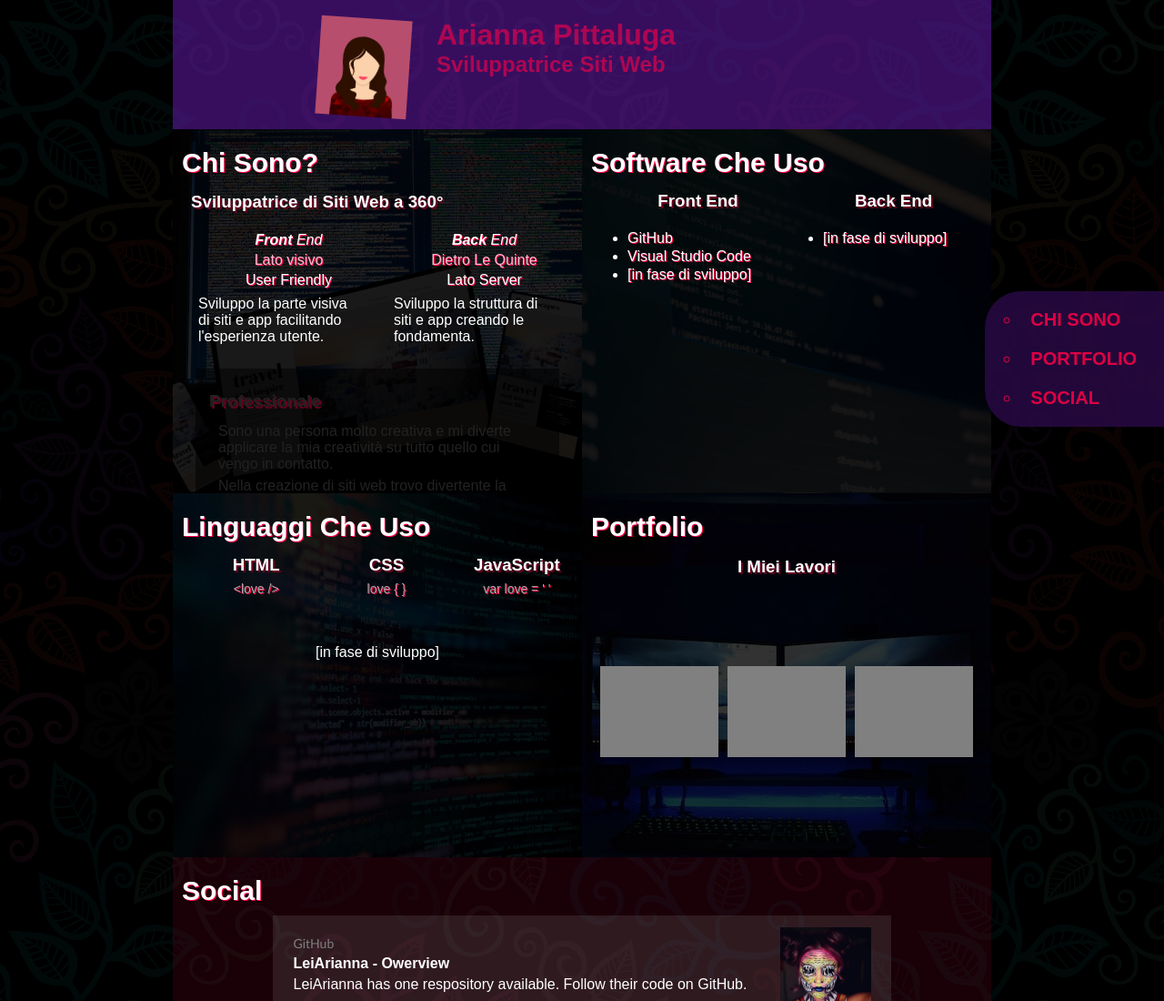
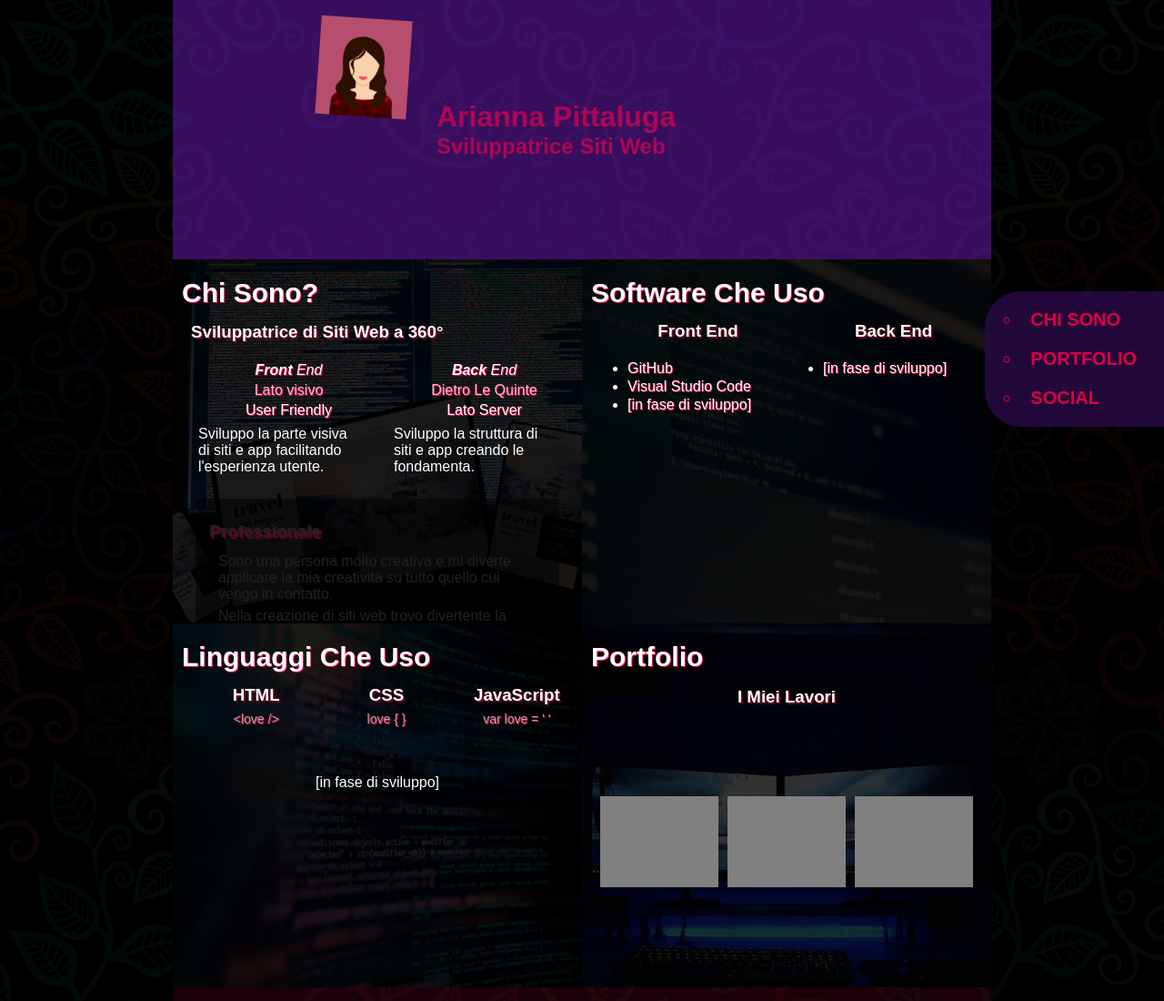
Before and after one commit to LeiArianna/SitoAriannaPittaluga, a plain HTML site: page index.html in a window 1280 px wide. Shown: the top 1100 px of the page at 91% size. Drawn offline with nearby package versions, Linux system fonts and the light colour scheme.

Commit message:
modifiche

```diff
--- a/styles/styles.css
+++ b/styles/styles.css
@@ -69,7 +69,7 @@ aside div {
     transform: rotate(4deg);
 }
 .header-text {
-    margin: 10px 10px;
+    margin: 100px 10px;
 }
 /* content body */
 .item-container {
```
